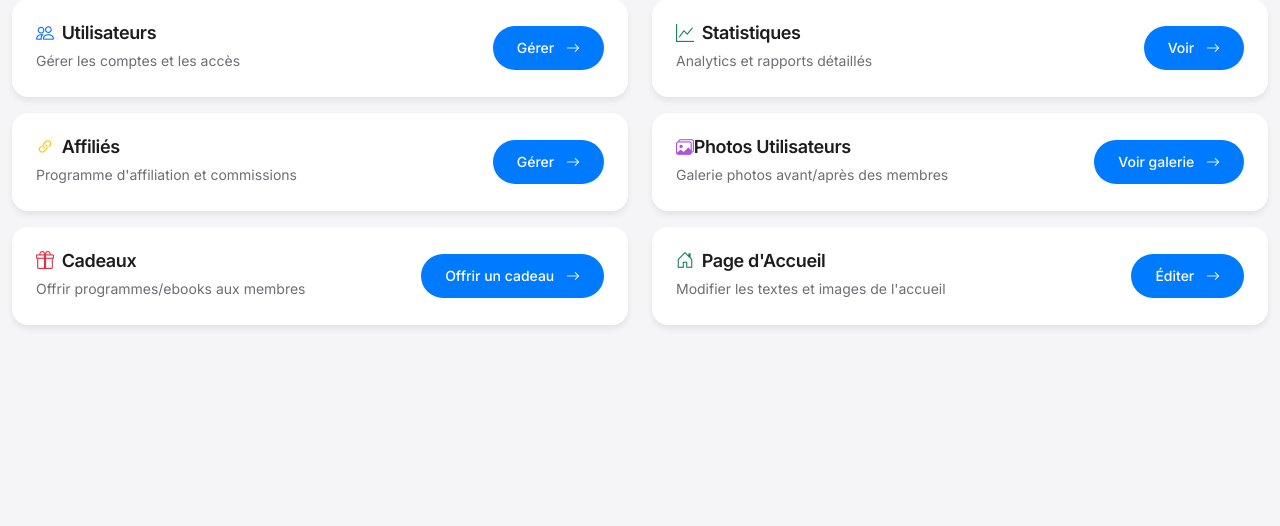
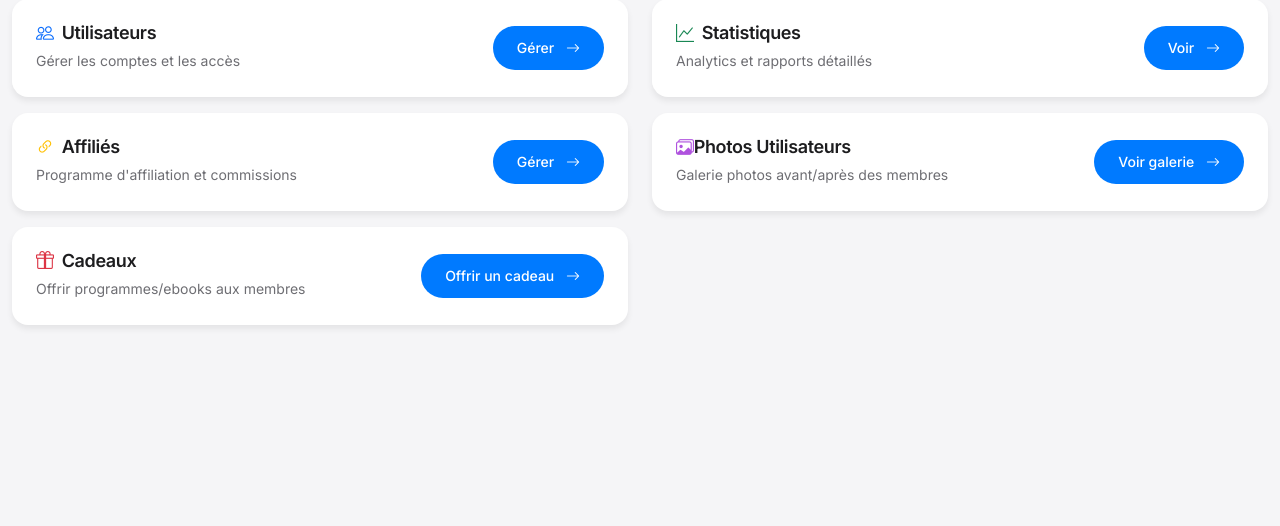
Before and after one commit to max0067/saas, a Flask app: template fitgang_app/templates/admin/dashboard.html in a window 1280 px wide. Shown: the part 1440-1966 px from the top of the page. Run offline with Flask 3, Linux system fonts and the light colour scheme; the template is opened without the code that fills it, so the values that code supplies are empty; some libraries are stand-ins or nearby versions.

Commit message:
Fix: Corriger erreurs 500 sur /admin et /admin/blog/edit
Corrections:
- Ajouter import BlogCategory dans admin/blog.py
- Définir choices pour SelectField category_id dans create/edit
- Gérer category_id=0 (aucune catégorie) → None
- Retirer section "Page d'Accueil" du dashboard admin (blueprint désactivé)

Cela corrige les erreurs 500 sur le dashboard admin et l'édition de blog.

```diff
--- a/fitgang_app/templates/admin/dashboard.html
+++ b/fitgang_app/templates/admin/dashboard.html
@@ -627,18 +627,6 @@ body {
                     </a>
                 </div>
             </div>
-
-            <div class="col-lg-6">
-                <div class="admin-card">
-                    <div class="admin-card-info">
-                        <h5><i class="bi bi-house-door text-success me-2"></i>Page d'Accueil</h5>
-                        <p>Modifier les textes et images de l'accueil</p>
-                    </div>
-                    <a href="{{ url_for('admin_home_editor.index') }}" class="btn-admin-access">
-                        Éditer <i class="bi bi-arrow-right ms-2"></i>
-                    </a>
-                </div>
-            </div>
         </div>
     </section>
 
```
Also changed, not shown: fitgang_app/blueprints/admin/blog.py (+17 -1 lines).
